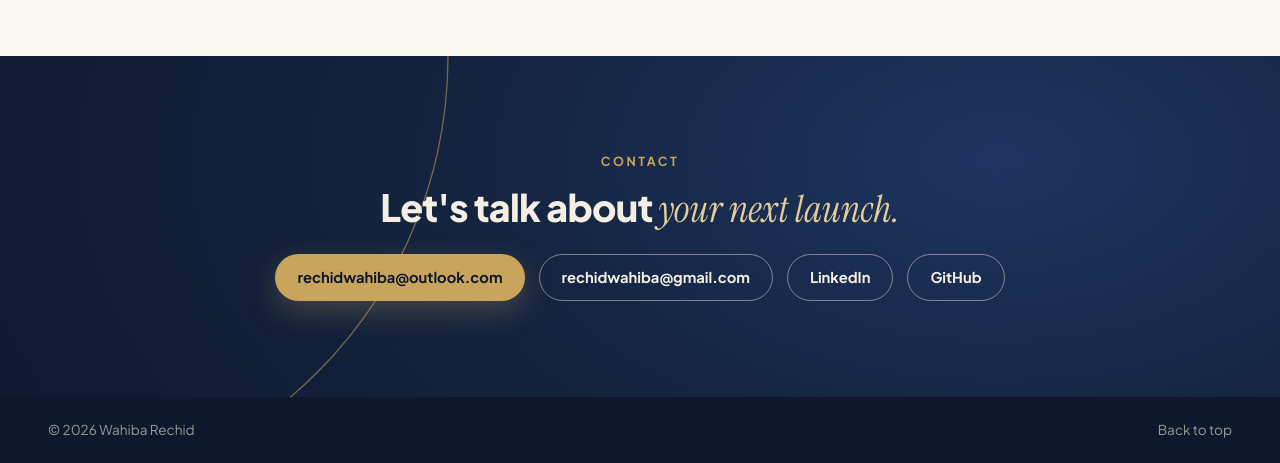
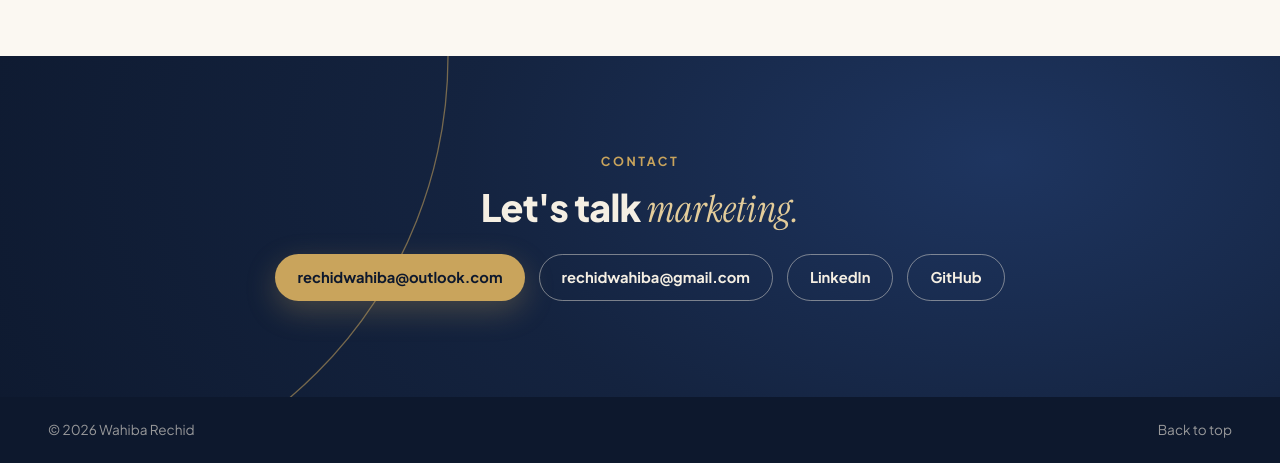
Before and after one commit to rechidwahiba-cell/portfolio, a plain HTML site: page index.html in a window 1280 px wide. Shown: the part 5437-5900 px from the top of the page. Drawn offline with Linux system fonts and the light colour scheme.

Commit message:
Contact heading: neutral wording
Co-Authored-By: Claude Sonnet 5.5 <noreply@anthropic.com>

```diff
--- a/index.html
+++ b/index.html
@@ -320,7 +320,7 @@
     <svg class="hero__arc hero__arc--left" viewBox="0 0 600 600" aria-hidden="true"><circle cx="0" cy="0" r="420"/></svg>
     <div class="contact__inner reveal">
       <p class="eyebrow">Contact</p>
-      <h2>Let's talk about <em>your next launch.</em></h2>
+      <h2>Let's talk <em>marketing.</em></h2>
       <div class="hero__actions">
         <a class="btn btn--gold" href="mailto:rechidwahiba@outlook.com">rechidwahiba@outlook.com</a>
         <a class="btn btn--ghost" href="mailto:rechidwahiba@gmail.com">rechidwahiba@gmail.com</a>
```
